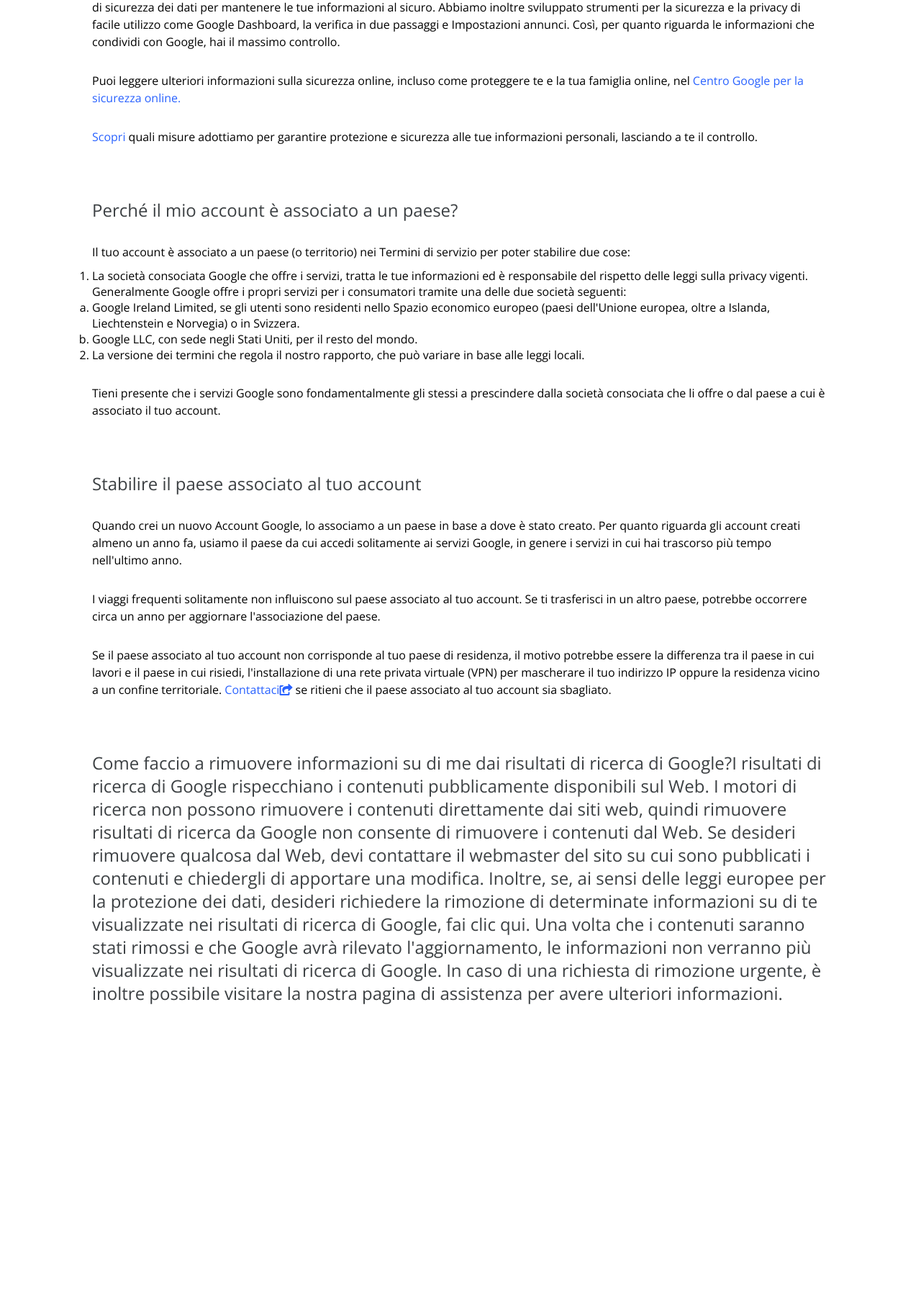
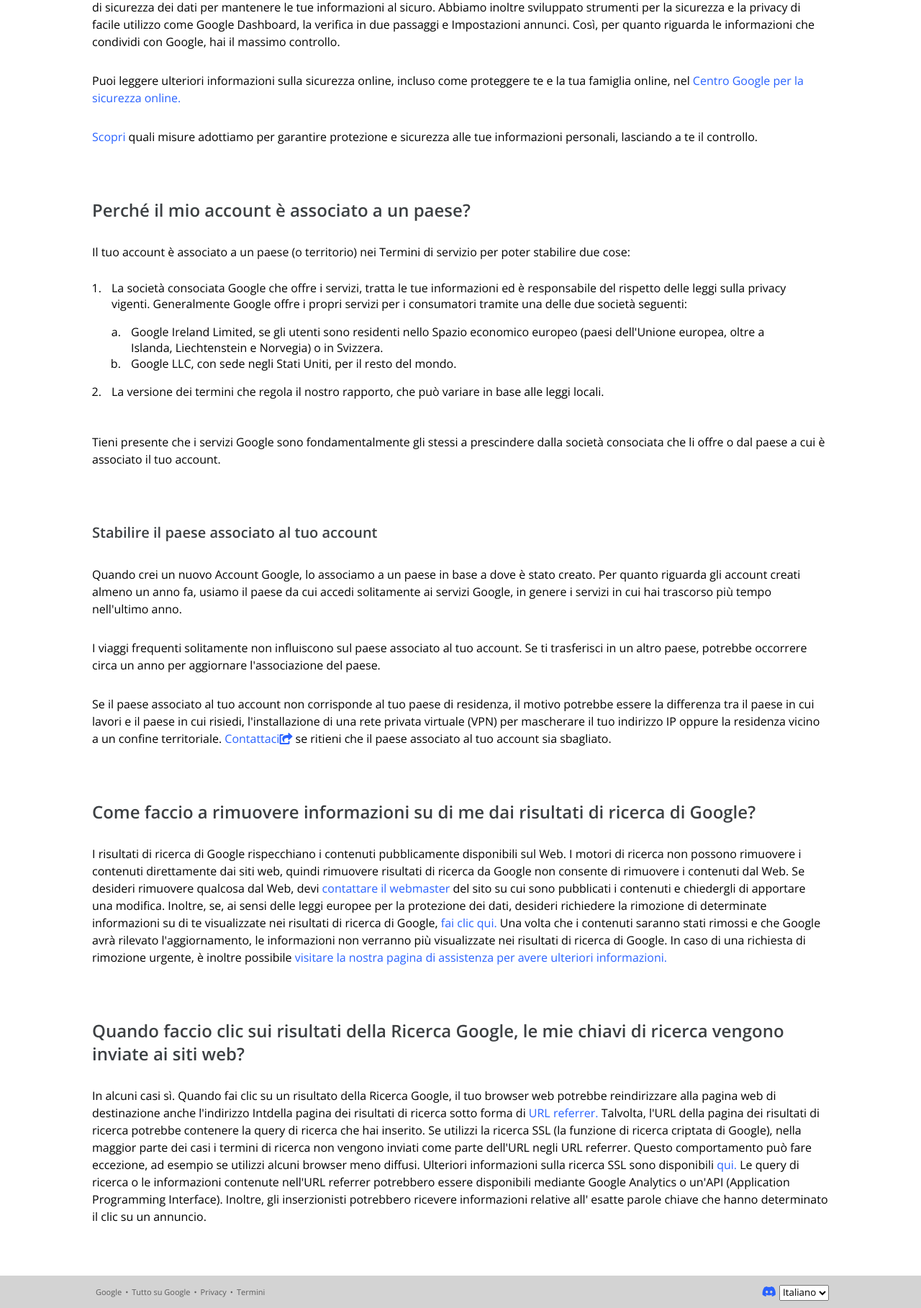
Before and after one commit to leonard0-b/php-google-faq, a PHP site: page / in a window 1280 px wide. Shown: the part 1193-3010 px from the top of the page at 72% size. Before the commit the page ends 2588 px from the top, so only its background shows below. Run offline with PHP 8.4, Linux system fonts and the light colour scheme.

Commit message:
Esercizio Completo

```diff
--- a/assets/css/master.css
+++ b/assets/css/master.css
@@ -51,22 +51,38 @@ nav .nav-down ul li {
   font-weight: 500;
   margin-right: 40px;
   padding-bottom: 10px;
+  list-style: none;
 }
 nav .nav-down ul li.active {
-  color: #3367d6;
   border-bottom: 3px solid #3367d6;
-  font-weight: 600;
 }
 nav .nav-down ul li a {
   color: #5f6368;
 }
+nav .nav-down ul li a.active {
+  color: #3367d6 !important;
+  font-weight: 600;
+}
 
 .question h2 {
   color: #3c4043;
-  font-weight: 500;
+  font-weight: 600;
   font-size: 24px;
   line-height: 32px;
   padding: 64px 0 0 0;
+}
+.question h4 {
+  color: #3c4043;
+  font-weight: 600;
+  font-size: 20px;
+  line-height: 32px;
+  padding: 64px 0 0 0;
+}
+.question ol {
+  padding: 17px;
+}
+.question ol li {
+  padding: 0 10px;
 }
 .question p {
   margin: 10px 0;
@@ -76,3 +92,27 @@ nav .nav-down ul li a {
 .question p a {
   color: #2962ff;
 }
+
+footer {
+  background-color: lightgrey;
+}
+footer .footer-left ul li {
+  padding: 15px 0;
+  list-style: none;
+  color: rgba(61, 61, 61, 0.8);
+  font-size: 11px;
+}
+footer .footer-left ul li a {
+  text-decoration: none;
+  color: rgba(61, 61, 61, 0.8);
+  font-size: 11px;
+  margin: 0 5px;
+}
+footer .footer-right i {
+  color: #2962ff;
+}
+
+.container {
+  justify-content: space-between;
+  align-items: center;
+}
--- a/index.php
+++ b/index.php
@@ -13,12 +13,16 @@
       "answer" => "<p>Il tuo account è associato a un paese (o territorio) nei Termini di servizio per poter stabilire due cose:</p><ol><li>La società consociata Google che offre i servizi, tratta le tue informazioni ed è responsabile del rispetto delle leggi sulla privacy vigenti. Generalmente Google offre i propri servizi per i consumatori tramite una delle due società seguenti:<ol type='a'><li>Google Ireland Limited, se gli utenti sono residenti nello Spazio economico europeo (paesi dell'Unione europea, oltre a Islanda, Liechtenstein e Norvegia) o in Svizzera.</li><li>Google LLC, con sede negli Stati Uniti, per il resto del mondo.</li></ol></li><li>La versione dei termini che regola il nostro rapporto, che può variare in base alle leggi locali.</li></ol><p>Tieni presente che i servizi Google sono fondamentalmente gli stessi a prescindere dalla società consociata che li offre o dal paese a cui è associato il tuo account.</p>"
     ],
     $qstFour = [
-      "question" => "<h2>Stabilire il paese associato al tuo account</h2>",
+      "question" => "<h4>Stabilire il paese associato al tuo account</h4>",
       "answer" => "<p>Quando crei un nuovo Account Google, lo associamo a un paese in base a dove è stato creato. Per quanto riguarda gli account creati almeno un anno fa, usiamo il paese da cui accedi solitamente ai servizi Google, in genere i servizi in cui hai trascorso più tempo nell'ultimo anno.</p><p>I viaggi frequenti solitamente non influiscono sul paese associato al tuo account. Se ti trasferisci in un altro paese, potrebbe occorrere circa un anno per aggiornare l'associazione del paese.</p><p>Se il paese associato al tuo account non corrisponde al tuo paese di residenza, il motivo potrebbe essere la differenza tra il paese in cui lavori e il paese in cui risiedi, l'installazione di una rete privata virtuale (VPN) per mascherare il tuo indirizzo IP oppure la residenza vicino a un confine territoriale. <a href=''><span>Contattaci<i class='fas fa-share-square'></i></span></a> se ritieni che il paese associato al tuo account sia sbagliato.</p>"
     ],
     $qstFive = [
-      "question" => "<h2>Come faccio a rimuovere informazioni su di me dai risultati di ricerca di Google?</h2",
-      "answer" => "<p>I risultati di ricerca di Google rispecchiano i contenuti pubblicamente disponibili sul Web. I motori di ricerca non possono rimuovere i contenuti direttamente dai siti web, quindi rimuovere risultati di ricerca da Google non consente di rimuovere i contenuti dal Web. Se desideri rimuovere qualcosa dal Web, devi contattare il webmaster del sito su cui sono pubblicati i contenuti e chiedergli di apportare una modifica. Inoltre, se, ai sensi delle leggi europee per la protezione dei dati, desideri richiedere la rimozione di determinate informazioni su di te visualizzate nei risultati di ricerca di Google, fai clic qui. Una volta che i contenuti saranno stati rimossi e che Google avrà rilevato l'aggiornamento, le informazioni non verranno più visualizzate nei risultati di ricerca di Google. In caso di una richiesta di rimozione urgente, è inoltre possibile visitare la nostra pagina di assistenza per avere ulteriori informazioni.</p>"
+      "question" => "<h2>Come faccio a rimuovere informazioni su di me dai risultati di ricerca di Google?</h2>",
+      "answer" => "<p>I risultati di ricerca di Google rispecchiano i contenuti pubblicamente disponibili sul Web. I motori di ricerca non possono rimuovere i contenuti direttamente dai siti web, quindi rimuovere risultati di ricerca da Google non consente di rimuovere i contenuti dal Web. Se desideri rimuovere qualcosa dal Web, devi <a href=''><span>contattare il webmaster</span></a> del sito su cui sono pubblicati i contenuti e chiedergli di apportare una modifica. Inoltre, se, ai sensi delle leggi europee per la protezione dei dati, desideri richiedere la rimozione di determinate informazioni su di te visualizzate nei risultati di ricerca di Google, <a href=''><span>fai clic qui.</span></a> Una volta che i contenuti saranno stati rimossi e che Google avrà rilevato l'aggiornamento, le informazioni non verranno più visualizzate nei risultati di ricerca di Google. In caso di una richiesta di rimozione urgente, è inoltre possibile <a href=''><span>visitare la nostra pagina di assistenza per avere ulteriori informazioni.</span></a></p>"
+    ],
+    $qstSix = [
+      "question" => "<h2>Quando faccio clic sui risultati della Ricerca Google, le mie chiavi di ricerca vengono inviate ai siti web?</h2>",
+      "answer" => "<p style='margin-bottom: 70px;'>In alcuni casi sì. Quando fai clic su un risultato della Ricerca Google, il tuo browser web potrebbe reindirizzare alla pagina web di destinazione anche l'indirizzo Intdella pagina dei risultati di ricerca sotto forma di <a href=''><span>URL referrer.</span></a> Talvolta, l'URL della pagina dei risultati di ricerca potrebbe contenere la query di ricerca che hai inserito. Se utilizzi la ricerca SSL (la funzione di ricerca criptata di Google), nella maggior parte dei casi i termini di ricerca non vengono inviati come parte dell'URL negli URL referrer. Questo comportamento può fare eccezione, ad esempio se utilizzi alcuni browser meno diffusi. Ulteriori informazioni sulla ricerca SSL sono disponibili <a href=''><span>qui.</span></a> Le query di ricerca o le informazioni contenute nell'URL referrer potrebbero essere disponibili mediante Google Analytics o un'API (Application Programming Interface). Inoltre, gli inserzionisti potrebbero ricevere informazioni relative all' esatte parole chiave che hanno determinato il clic su un annuncio.</pernet, o URL, >"
     ]
   ]
 ?>
@@ -55,7 +59,7 @@
           <li><a href="">Norme sulla privacy</a> </li>
           <li><a href="">Termini di servizio</a> </li>
           <li><a href="">Tecnologie</a> </li>
-          <li class="active"><a href="">Domande frequenti</a></li>
+          <li class="active"><a class="active" href="">Domande frequenti</a></li>
         </ul>
       </div>
       <hr>
@@ -71,8 +75,25 @@
           }
           ?>
         </div>
-
       </div>
   </main>
+  <footer class="flex">
+    <div class="container flex">
+			<div class="footer-left">
+				<ul class="flex">
+					<li><a href="">Google</a>•</li>
+					<li><a href="">Tutto su Google</a>•</li>
+					<li><a href="">Privacy</a>•</li>
+					<li><a href="">Termini</a></li>
+				</ul>
+			</div>
+			<div class="footer-right">
+				<i class="fab fa-discord"></i>
+				<select name="" id="">
+					<option value="">Italiano</option>
+				</select>
+			</div>
+    </div>
+  </footer>
 </body>
 </html>
--- a/src/master.scss
+++ b/src/master.scss
@@ -2,3 +2,4 @@
 @import "partials/_commons.scss";
 @import "partials/_nav.scss";
 @import "partials/_main.scss";
+@import "partials/_footer.scss";
--- /dev/null
+++ b/src/partials/_footer.scss
@@ -0,0 +1,29 @@
+footer {
+  background-color: lightgrey;
+  .footer-left {
+    ul {
+      li {
+        padding: 15px 0;
+        list-style: none;
+        color:rgba(61,61,61,.8);
+        font-size: 11px;
+        a {
+          text-decoration: none;
+          color:rgba(61,61,61,.8);
+          font-size: 11px;
+          margin: 0 5px;
+        }
+      }
+    }
+  }
+  .footer-right {
+    i {
+      color: #2962ff;
+    }
+  }
+}
+
+.container {
+  justify-content: space-between;
+  align-items: center;
+}
--- a/src/partials/_main.scss
+++ b/src/partials/_main.scss
@@ -1,10 +1,23 @@
 .question {
   h2 {
     color:#3c4043;
-    font-weight: 500;
+    font-weight: 600;
     font-size: 24px;
     line-height: 32px;
     padding: 64px 0 0 0;
+  }
+  h4 {
+    color:#3c4043;
+    font-weight: 600;
+    font-size: 20px;
+    line-height: 32px;
+    padding: 64px 0 0 0;
+  }
+  ol {
+    padding: 17px;
+    li {
+      padding: 0 10px;
+    }
   }
   p {
     margin: 10px 0;
--- a/src/partials/_nav.scss
+++ b/src/partials/_nav.scss
@@ -35,13 +35,17 @@ nav {
         font-weight: 500;
         margin-right: 40px;
         padding-bottom: 10px;
+        list-style: none;
         &.active {
-          color: #3367d6;
           border-bottom: 3px solid #3367d6;
-          font-weight: 600;
         }
         a {
           color:rgb(95, 99, 104);
+          &.active {
+            color: #3367d6 !important;
+            font-weight: 600;
+          }
+
         }
       }
     }
```
